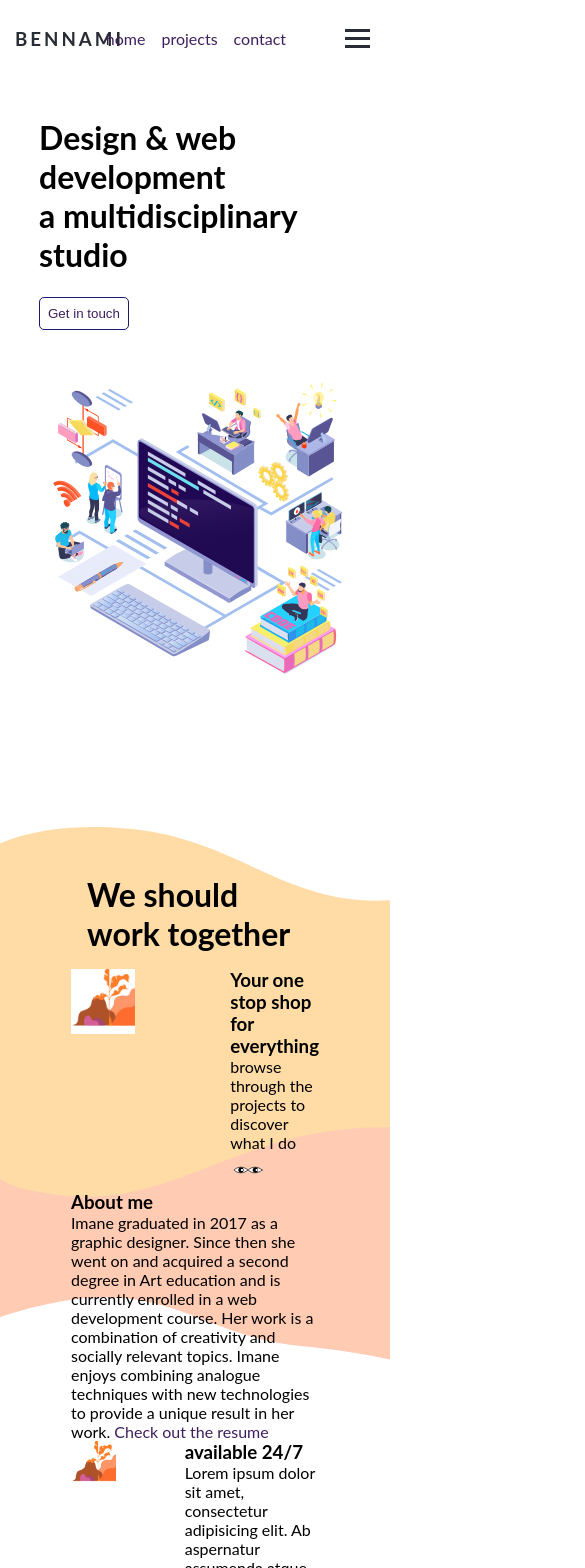
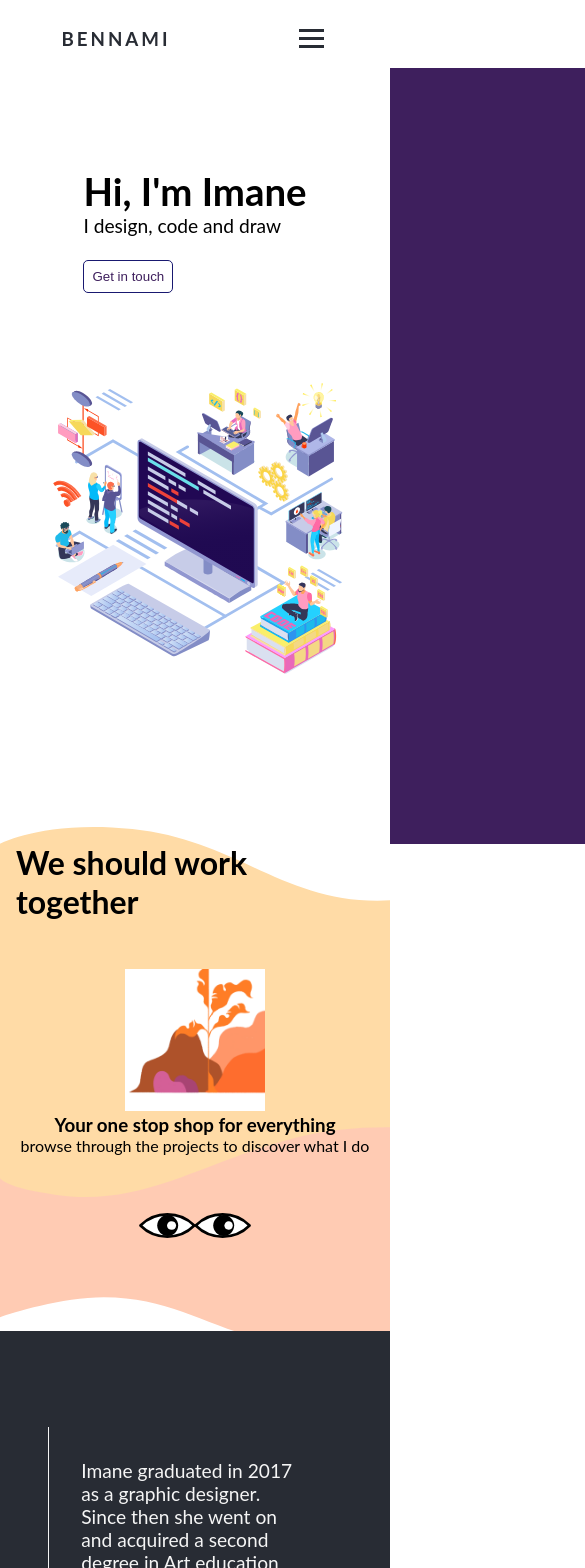
Before and after one commit to bennami/react-landing-page, a React (Create React App) app: page / in a window 390 px wide. Shown: the top 1568 px of the page, 585 px wide, since content can reach past the window. Built offline with nearby package versions, Linux system fonts and the light colour scheme.

Commit message:
navbar animation mobile,toggle working every other click

```diff
--- a/src/App.js
+++ b/src/App.js
@@ -46,6 +46,9 @@ function App() {
     _projects = (<li><Link to={'/projects'}>projects</Link></li>)
   }
 
+
+
+
   return (
     <div className="App">
       <Nav
--- a/src/components/main.js
+++ b/src/components/main.js
@@ -2,6 +2,7 @@ import React,{useState} from "react";
 import home1 from "../img/home1.svg";
 import example from "../img/Screenshot 2020-04-09 at 15.48.29.png"
 import eyes from "../img/eyes.svg"
+import arrow from "../img/arrow.svg"
 import {Link, useHistory} from "react-router-dom";
 const Main = () =>{
     const [joined,setjoined] = useState("");
@@ -23,7 +24,8 @@ const Main = () =>{
            <header>
             <div className={"container-intro"}>
                 <div className={"intro-text"}>
-                   <h1> Design &amp; web development <br/> a multidisciplinary studio</h1>
+                   <h1>Hi, I'm Imane </h1>
+                    <p> I design, code and draw</p>
                   <button className="intro-button"><Link to={"/contact"}>Get in touch </Link></button>
                 </div>
                 <div className={"intro-image"}>
@@ -46,11 +48,11 @@ const Main = () =>{
                         </div>
                     </div>
 
-                    <div className="service-container">
+                    <div className="service-container2">
 
                         <div className="service-description">
-                            <h3>About me</h3>
-                            <div>Imane graduated in 2017 as a graphic designer. Since then she went on and acquired a second degree in Art education and is currently enrolled in a web development course. Her work is a combination of creativity and socially relevant topics. Imane enjoys combining analogue techniques with new technologies to provide a unique result in her work. <Link to={"/cv"}>Check out the resume</Link> </div>
+
+                            <div className={"text"}>Imane graduated in 2017 as a graphic designer. Since then she went on and acquired a second degree in Art education and is currently enrolled in a web development course. Her work is a combination of creativity and socially relevant topics. Imane enjoys combining analogue techniques with new technologies to provide a unique result in her work.<br/> <Link to={"/cv"}>Check out the resume<img src={arrow}/></Link>  </div>
                         </div>
                     </div>
 
--- a/src/components/nav.js
+++ b/src/components/nav.js
@@ -2,19 +2,48 @@ import React from "react";
 import {Link} from "react-router-dom";
 
 function Nav(props) {
+    const navSlide =() => {
+        const burger = document.querySelector(".burger");
+        const nav = document.querySelector(".nav-links");
+        const navLinks = document.querySelectorAll('.nav-links li');
+
+        burger.addEventListener('click', () => {
+            nav.classList.toggle("nav-active");
+
+            //animate links
+            navLinks.forEach((link,index) =>{
+                if(link.style.animation){
+                    link.style.animation ='';
+                }else {
+                    link.style.animation = `navLinkFade 0.5s ease forwards ${index / 7 + 0.2}s`;
+                    console.log(index / 7);
+                }
+
+            });
+
+
+          /*  burger animation*/
+
+            burger.classList.toggle('toggle');
+        });
+
+    };
+
+
+
 
     return(
         <nav>
             <h3>BENNAMI</h3>
-            <ul>
-               {props.homepage}
+            <ul className="nav-links">
+                {props.homepage}
                 <li><Link to={'/projects'}>projects</Link></li>
                 {props.contact}
             </ul>
-            <div className="burger">
-                <div className="line1"></div>
-                <div className="line2"></div>
-                <div className="line3"></div>
+            <div className="burger" onClick={navSlide}>
+                <div className="line1"/>
+                <div className="line2"/>
+                <div className="line3"/>
             </div>
         </nav>
 
--- a/src/main.css
+++ b/src/main.css
@@ -3,7 +3,6 @@
     padding: 0;
     box-sizing: border-box;
 }
-
 body {
     font-family: Lato, sans-serif;
     overflow-x: hidden;
@@ -28,7 +27,6 @@ nav h3{
     font-weight: bold;
     letter-spacing: 3px;
 }
-
 nav ul{
     display: flex;
     justify-content: flex-end;
@@ -38,7 +36,6 @@ nav ul{
 nav ul li{
     list-style-type: none;
     padding-right: 1rem;
-
 }
 
 a{
@@ -49,8 +46,6 @@ a{
 nav a:hover{
     color: rebeccapurple;
 }
-
-
 .burger{
     display: none;
 }
@@ -87,9 +82,9 @@ header{
 }
 
 .intro-text{
-
+    font-size: xx-large;
+    margin: 30vh auto;
     grid-column: 1/2;
-
 }
 
 .intro-img{
@@ -123,13 +118,14 @@ main{
 }
 
 .services{
-    width: 80%;
+    width: 100%;
     margin: 0 auto;
-    padding: 2rem;
+
 }
 
 .service-container{
     display: flex;
+    width: 80%;
 }
 .services img{
     width: 40%;
@@ -164,48 +160,107 @@ form{
     padding: 2rem;
     color: whitesmoke;
     box-shadow: 0 4px 4px rgba(0, 0, 0, 0.15);
-
 }
 
 .contact button{
     width:150px;
     background-color: rgba(0,0,0,0);
     border:1px solid whitesmoke;
-    margin-top: 2rem;
     cursor: pointer;
-    padding: 1rem;
+    padding: 0.5rem;
     border-radius: 5px;
     color: whitesmoke;
     align-self: center;
     box-shadow: 0 4px 4px rgba(0, 0, 0, 0.15);
     font-size: larger;
 }
-
 .contact button:hover{
     background-color: whitesmoke;
     color: #282c34;
 }
 
+.text{
+    text-align: left;
+    padding: 2rem;
+    border-left: 1px solid whitesmoke;
+    display: block;
+    width: 60%;
+    font-size: x-large;
+    margin: 4rem auto;
+}
+.text a{
+    color: whitesmoke;
+}
+.text a:hover{
+    text-decoration: underline;
+}
+.text img{
+    width: 10%;
+   display: inline;
+}
+.service-container2{
+    width: 100%;
+    margin: 2rem auto;
+    background-color: #282c34;
+    color: whitesmoke;
+    padding: 2rem;
+}
 
+@media screen and(max-width: 1024px){
+    .nav ul{
+        width: 60%;
+    }
+}
 @media only screen and (max-width: 768px){
-
-    .burger{
-        display: block;
+    .service-container{
+        display: grid;
+        width: 90%;
+        text-align: center;
+        margin: 2rem auto;
     }
     .container-intro{
         grid-template-columns: 1fr;
         grid-template-rows: 30% 30%;
     }
 
-    .nav ul{
+    .nav-links{
         position: absolute;
         right: 0;
-        height: 80px;
+        height: 92vh;
+        top: 8vh;
+        background-color: #3e1f5d;
+        display: flex;
+        flex-direction: column;
+        align-items: center;
+        width: 50%;
+        transform: translateX(100%);
+        transition: transform 0.3s ease-in;
+        justify-content: space-around;
+        padding: 3vh 5vh 50vh 5vh;
+
+    }
+
+    .burger{
+        display: block;
+        cursor: pointer;
+    }
+    .nav-links a{
+        color: whitesmoke;
+    }
+
+    .nav-links li{
+        opacity: 0;
+    }
+    .nav-active{
+        transform: translateX(0%);
     }
 
     .intro-text{
 
         grid-row: 1/2;
+        background-color: #282c34;
+        font-size: larger;
+        margin-top: inherit;
 
     }
 
@@ -217,4 +272,29 @@ form{
         width: 100%;
     }
 
+    .text{
+        font-size:1.2rem;
+        width: 90%;
+    }
+    @keyframes navLinkFade {
+        from{
+            opacity: 0;
+            transform: translateX(50px)
+        }
+        to{
+            opacity: 1;
+            transform: translateX(0px)
+        }
+
+    }
+
+    .toggle .line1{
+        transform: rotate(-45deg) translate(-5px, 6px);
+    }
+    .toggle .line2{
+opacity: 0;
+    }
+    .toggle .line3{
+        transform: rotate(45deg) translate(-5px, -6px);
+    }
 }
```
